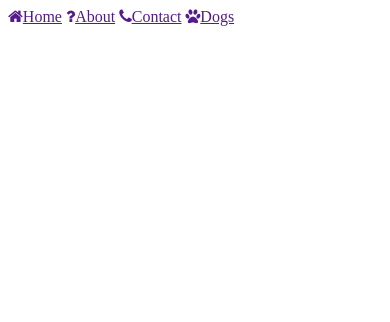
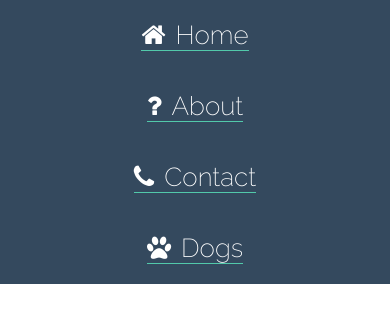
Before and after one commit to jfarre90/navBar_template, a plain HTML site: page index.html in a window 390 px wide. Drawn offline with Linux system fonts and the light colour scheme.

Commit message:
updated css

```diff
--- a/navbar.css
+++ b/navbar.css
@@ -1,2 +1,50 @@
 @import url(https://maxcdn.bootstrapcdn.com/font-awesome/4.7.0/css/font-awesome.min.css);
 @import url('https://fonts.googleapis.com/css?family=Raleway:200');
+
+body {
+  margin: 0;
+}
+nav {
+  display: flex;
+  flex-direction: row;
+  justify-content: flex-end;
+}
+
+a {
+  font-size: 40px;
+  margin: 20px;
+  text-decoration: none;
+  color: #95a5a6;
+  font-family: raleway;
+  border-bottom: 1px solid #52c9aa;
+  transition: color 0.5s ease-out;
+}
+
+a:hover {
+  color: #3498db;
+  border-bottom-color: #3498db;
+}
+
+i{
+  margin-right: 10px;
+}
+
+@media screen and (max-width: 920px) {
+  nav {
+    justify-content: center;
+  }
+  a {
+    font-size: 26px;
+  }
+}
+
+@media screen and (max-width: 600px) {
+  nav {
+    flex-direction: column;
+    align-items: center;
+    background: #34495e;
+  }
+  a {
+    color: white;
+  }
+}
```
